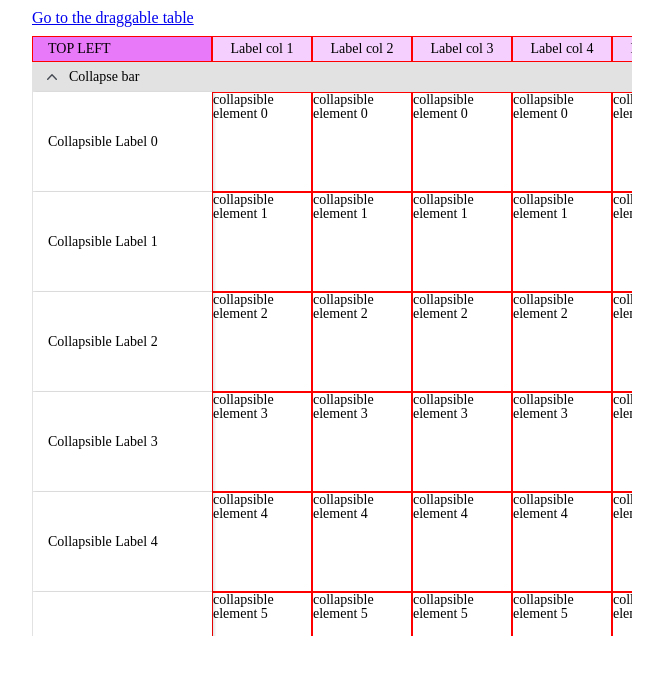
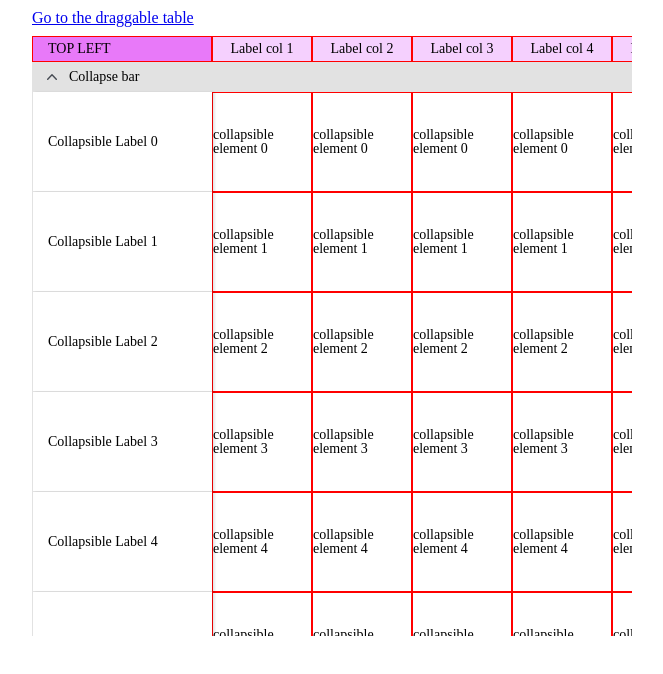
Before and after one commit to taishikato/simple-dnd-example-2, a React (Vite) app: page /collapse in a window 1280 px wide. Shown: the top 674 px of the page, without its empty margins (308-971 px from the left). Built offline with nearby package versions, Linux system fonts and the light colour scheme.

Commit message:
refactoring the location of onClick={(e) => handleCollapse(e)}

```diff
--- a/src/BlairTable/Bottom/Bottom.tsx
+++ b/src/BlairTable/Bottom/Bottom.tsx
@@ -136,10 +136,12 @@ const Bottom = () => {
         {(() => {
           return (
             <div>
-              <div className={css({ height: 30, display: "flex" })}>
+              <div
+                className={css({ height: 30, display: "flex" })}
+                onClick={(e) => handleCollapse(e)}
+              >
                 {cols.map((col, j) => (
                   <div
-                    onClick={(e) => handleCollapse(e)}
                     className={css({
                       width: col.width,
                       border: "none",
@@ -166,12 +168,14 @@ const Bottom = () => {
                   >
                     {cols.map((col, j) => (
                       <div
-                        onClick={(e) => handleCollapse(e)}
                         className={cx([
                           css({
                             width: col.width,
                             border: "1px solid red",
                             boxSizing: "border-box",
+                            display: "flex",
+                            alignItems: "center",
+                            justifyContent: "center",
                           }),
                         ])}
                         key={j}
@@ -193,6 +197,9 @@ const Bottom = () => {
                         width: col.width,
                         border: "1px solid red",
                         boxSizing: "border-box",
+                        display: "flex",
+                        alignItems: "center",
+                        justifyContent: "center",
                       })}
                       key={j}
                     >{`${row.text} / ${col.text}`}</div>
```
